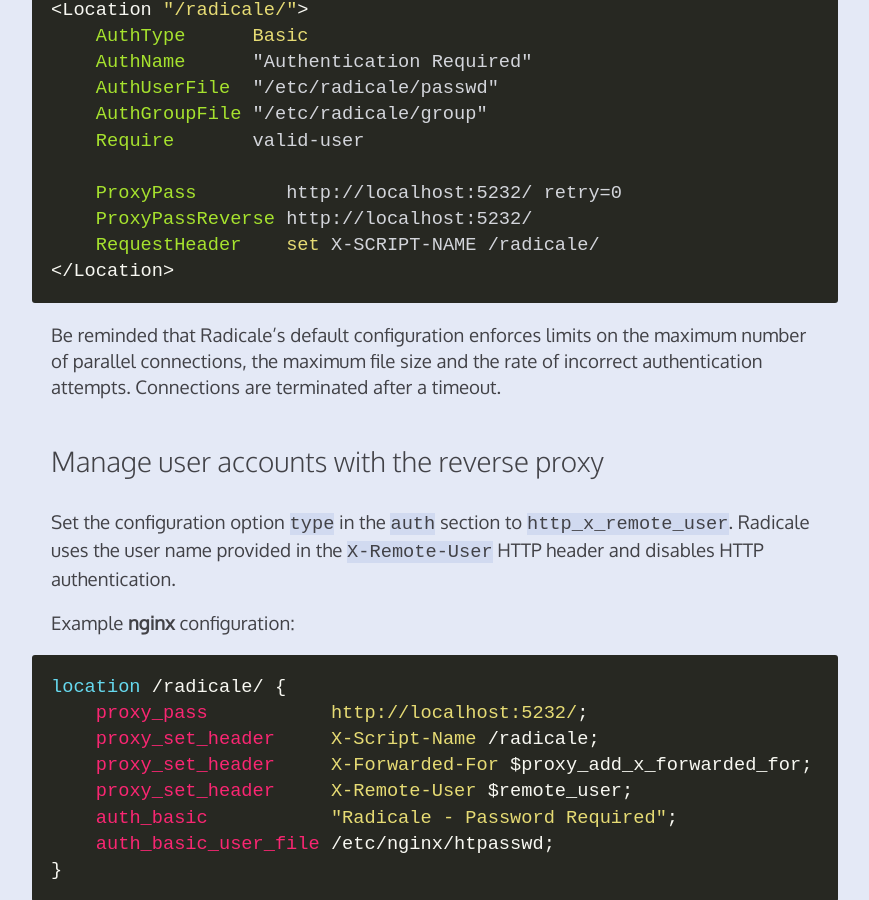
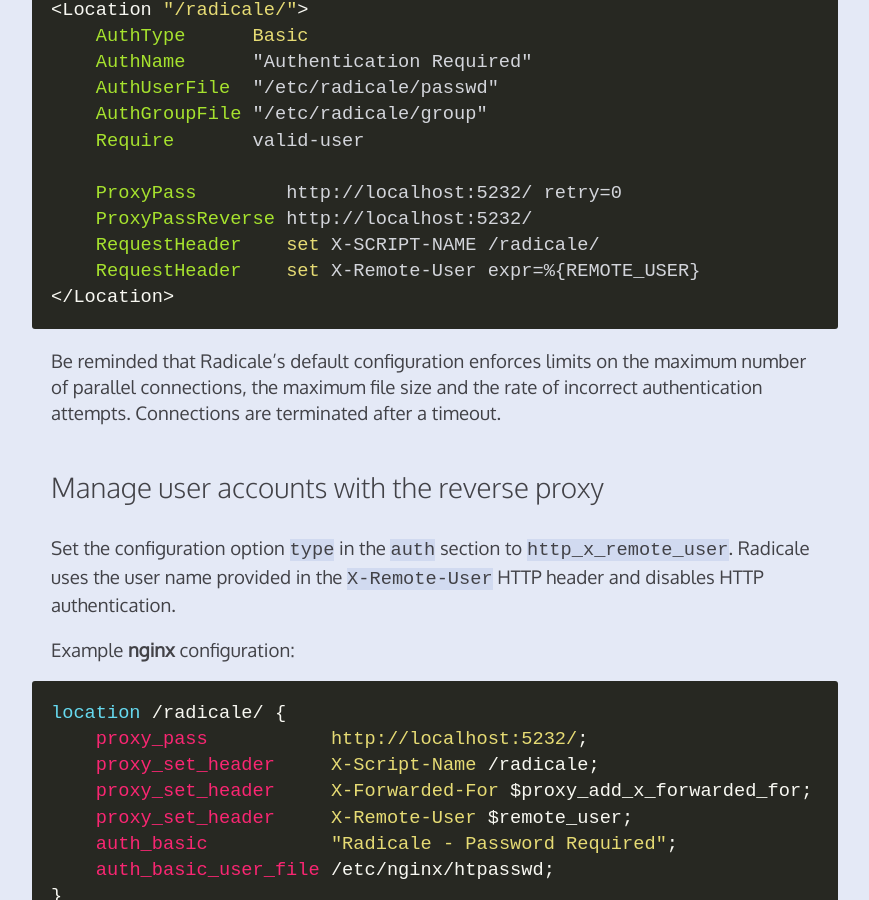
Before and after one commit to Kozea/Radicale, a Jekyll site: the page built from proxy.md, in a window 1280 px wide and 900 px high, scrolled down 875 px. Shown: the whole window, without its empty margins (205-1074 px from the left). Built offline with Jekyll 4.4.1, drawn with Linux system fonts in a browser that asks for light colours.

Commit message:
Apache example: add X-Remote-User header

````diff
--- a/proxy.md
+++ b/proxy.md
@@ -37,6 +37,7 @@
     ProxyPass        http://localhost:5232/ retry=0
     ProxyPassReverse http://localhost:5232/
     RequestHeader    set X-SCRIPT-NAME /radicale/
+    RequestHeader    set X-Remote-User expr=%{REMOTE_USER}
 </Location>
 ```
 
````
